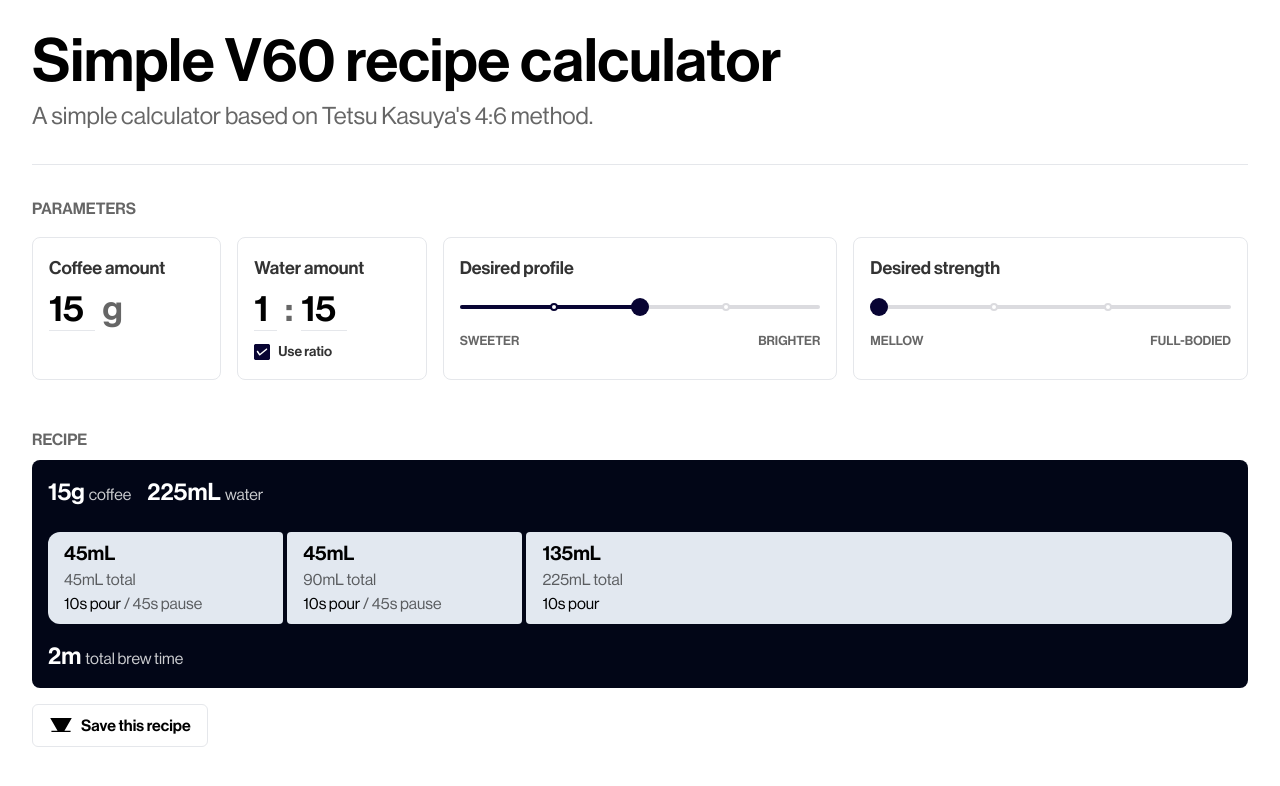
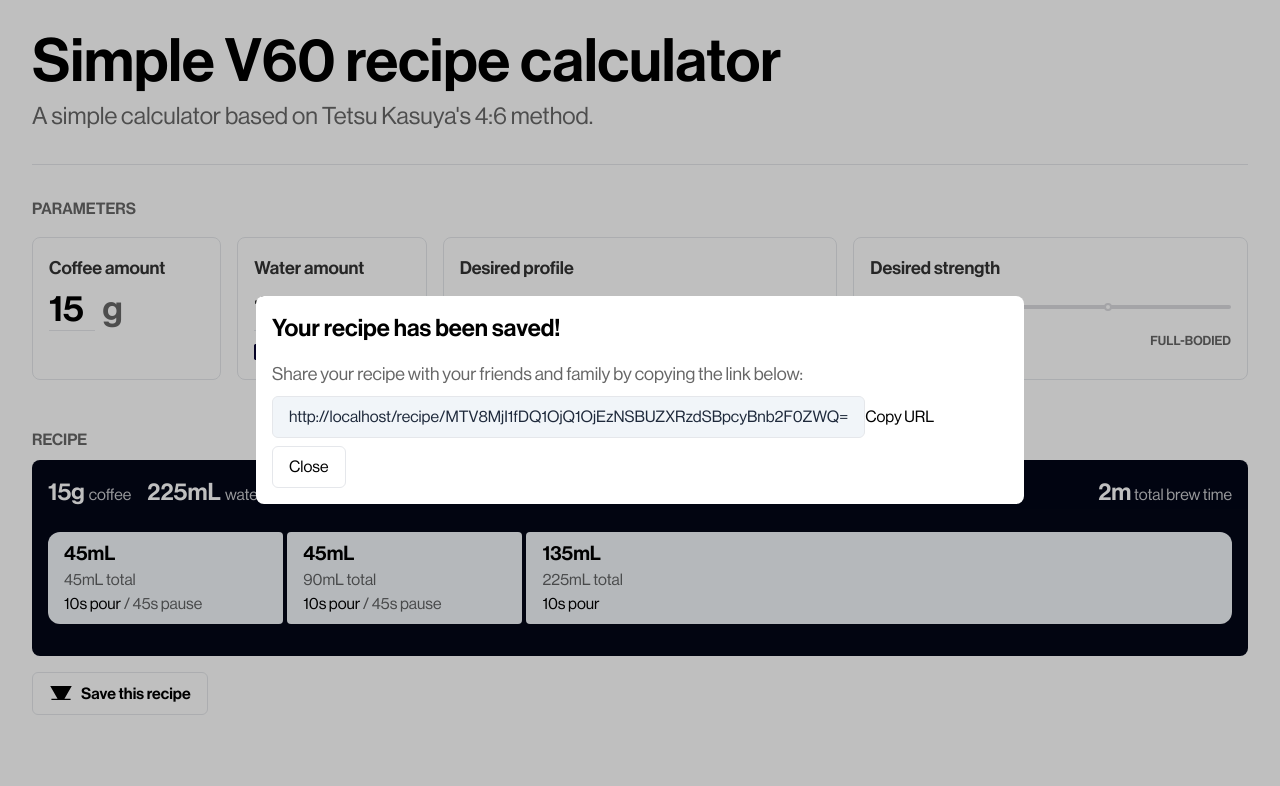
Before and after one commit to aj-abad/v60-calculator, a Nuxt app: page / in a window 1280 px wide. Both pictures are taken after a click on the button "Save this recipe". Shown: the top 786 px of the page. Built offline with nearby package versions, Linux system fonts and the light colour scheme.

Commit message:
Update props and components

```diff
--- a/components/Recipe.vue
+++ b/components/Recipe.vue
@@ -2,23 +2,29 @@
   <section id="recipe" class="rounded-lg bg-slate-950 text-white p-4">
     <div class="flex gap-4 mb-6">
       <div>
-        <span class="text-2xl font-medium"> {{ coffeeAmount }}g </span>
+        <span class="text-2xl font-medium"> {{ recipe.coffeeAmount }}g </span>
         <span class="text-white text-opacity-80"> coffee </span>
       </div>
       <div>
         <span class="text-2xl font-medium"> {{ recipe.finalWaterAmount }}mL </span>
         <span class="text-white text-opacity-80"> water </span>
       </div>
+      <div class="ml-auto">
+        <span class="text-2xl font-medium">
+          {{ totalBrewTimeInMinutesAndSeconds.replace("m 0s", "m") }}
+        </span>
+        <span class="text-white text-opacity-80"> total brew time </span>
+      </div>
     </div>
     <ol class="flex flex-col h-[max(50vh,32rem)] md:h-auto md:flex-row gap-1 mb-4" id="pours-viz">
       <li
         v-for="(pour, i) in recipe.allPours"
-        class="pour md:bg-slate-200 text-white md:text-black h-[var(--percentage)] md:h-auto md:w-[var(--percentage)] flex"
+        class="pour md:bg-slate-100 text-white md:text-black h-[var(--percentage)] md:h-auto md:w-[var(--percentage)] flex"
         :class="i <= 1 ? 'transition-all transition-300' : ''"
         :style="`--percentage: ${(pour * 100) / recipe.finalWaterAmount}%`">
         <div
           role="presentation"
-          class="pour-visualization-sm h-full shrink-0 w-2 bg-slate-200 md:hidden"></div>
+          class="pour-visualization-sm h-full shrink-0 w-2 bg-slate-100 md:hidden"></div>
         <div class="grow h-full px-4 py-2">
           <span class="text-xl font-medium">{{ pour }}mL</span>
           <br />
@@ -33,14 +39,6 @@
         </div>
       </li>
     </ol>
-    <div>
-      <div>
-        <span class="text-2xl font-medium">
-          {{ totalBrewTimeInMinutesAndSeconds.replace("0s", "") }}
-        </span>
-        <span class="text-white text-opacity-80"> total brew time </span>
-      </div>
-    </div>
   </section>
 </template>
 
@@ -48,10 +46,9 @@
 import { Recipe } from "@/utils/createRecipe";
 const props = defineProps<{
   recipe: Recipe;
-  coffeeAmount: number;
 }>();
 
-const { recipe, coffeeAmount } = toRefs(props);
+const { recipe } = toRefs(props);
 
 const totalBrewTimeInMinutesAndSeconds = computed(() => {
   const minutes = Math.floor(recipe.value.totalBrewTime / 60);
--- /dev/null
+++ b/components/RecipeDialog.vue
@@ -0,0 +1,112 @@
+<template>
+  <div>
+    <TransitionRoot appear :show="isOpen" as="template">
+      <Dialog as="div" @close="isOpen = false" class="relative z-10">
+        <TransitionChild
+          as="template"
+          enter="duration-300 ease-out"
+          enter-from="opacity-0"
+          enter-to="opacity-100"
+          leave="duration-200 ease-in"
+          leave-from="opacity-100"
+          leave-to="opacity-0">
+          <div class="fixed inset-0 bg-black bg-opacity-25" />
+        </TransitionChild>
+
+        <div class="fixed inset-0 overflow-y-auto">
+          <div class="flex min-h-full items-center justify-center p-4 text-center">
+            <TransitionChild
+              as="template"
+              enter="duration-300 ease-out"
+              enter-from="opacity-0 scale-95"
+              enter-to="opacity-100 scale-100"
+              leave="duration-200 ease-in"
+              leave-from="opacity-100 scale-100"
+              leave-to="opacity-0 scale-95">
+              <DialogPanel
+                class="w-[48rem] transform overflow-hidden rounded-lg bg-white p-4 text-left">
+                <DialogTitle as="h3" class="text-2xl font-medium mb-4 text-black">
+                  Your recipe has been saved!
+                </DialogTitle>
+                <div class="flex flex-col gap-2">
+                  <p class="text-lg text-black text-opacity-60">
+                    Share your recipe with your friends and family by copying the link below:
+                  </p>
+                  <p class="flex">
+                    <a
+                      :href="recipeUrl"
+                      target="_blank"
+                      class="inline-block px-4 py-2 border rounded-md bg-slate-100 text-slate-800">
+                      {{ recipeUrl }}
+                    </a>
+                    <button class="">Copy URL</button>
+                  </p>
+                  <div>
+                    <button
+                      type="button"
+                      class="border px-4 py-2 rounded-md flex items-center gap-2"
+                      @click="isOpen = false">
+                      Close
+                    </button>
+                  </div>
+                </div>
+              </DialogPanel>
+            </TransitionChild>
+          </div>
+        </div>
+      </Dialog>
+    </TransitionRoot>
+    <button
+      type="button"
+      class="border px-4 py-2 rounded-md flex items-center gap-2"
+      @click="saveRecipe()">
+      <Logo class="h-6 w-6 mb-[0.0625rem]" />
+      <span class="font-medium">Save this recipe</span>
+    </button>
+  </div>
+</template>
+
+<script setup lang="ts">
+import { TransitionRoot, TransitionChild, Dialog, DialogPanel, DialogTitle } from "@headlessui/vue";
+import { Recipe } from "~~/utils/createRecipe";
+
+const props = defineProps<{
+  recipe: Recipe;
+}>();
+
+const isOpen = ref(false);
+
+const { recipe } = toRefs(props);
+
+const recipeUrl = ref("");
+
+const saveRecipe = () => {
+  const encoded = encodeRecipe(recipe.value);
+  const url = `${window.location.origin}/recipe/${encoded}`;
+  recipeUrl.value = url;
+  isOpen.value = true;
+};
+
+const copyRecipeUrl = () => {
+  navigator.clipboard.writeText(recipeUrl.value);
+};
+</script>
+
+<style lang="postcss" scoped>
+.btn-popover {
+  .popover {
+    transform-origin: bottom center;
+    scale: 0;
+    translate: 0 -100%;
+    opacity: 0;
+    transition: 0.2s ease-in-out;
+  }
+  &:hover,
+  &:focus {
+    .popover {
+      scale: 1;
+      opacity: 1;
+    }
+  }
+}
+</style>
--- a/pages/index.vue
+++ b/pages/index.vue
@@ -6,6 +6,7 @@
     </p>
     <hr class="my-4 lg:my-8" />
   </header>
+  <ClientOnly>
     <main id="home" class="h-full w-full px-2 md:px-4 lg:px-8 pb-4">
       <section id="parameters" class="mb-12">
         <div class="mb-4">
@@ -69,7 +70,6 @@
               <span class="font-medium text-black text-opacity-80">Use ratio</span>
             </n-checkbox>
           </div>
-
           <div class="col-span-12 md:col-span-6 xl:col-span-4 flex flex-col rounded-lg border p-4">
             <label class="block text-lg text-black text-opacity-80 mb-2 font-medium select-none">
               Desired profile
@@ -121,12 +121,10 @@
       <div class="mb-2">
         <span class="font-medium text-black text-opacity-60">RECIPE</span>
       </div>
-    <Recipe :coffee-amount="coffeeAmount || 15" :recipe="recipe" class="mb-4" />
-    <button type="button" class="border px-4 py-2 rounded-md flex items-center gap-2">
-      <Logo class="h-6 w-6 mb-[0.0625rem]" />
-      <span class="font-medium">Save this recipe</span>
-    </button>
+      <Recipe :recipe="recipe" class="mb-4" />
+      <RecipeDialog :recipe="recipe" />
     </main>
+  </ClientOnly>
 </template>
 
 <script setup lang="ts">
```
Lines whose indentation alone changed are shown as unchanged.
